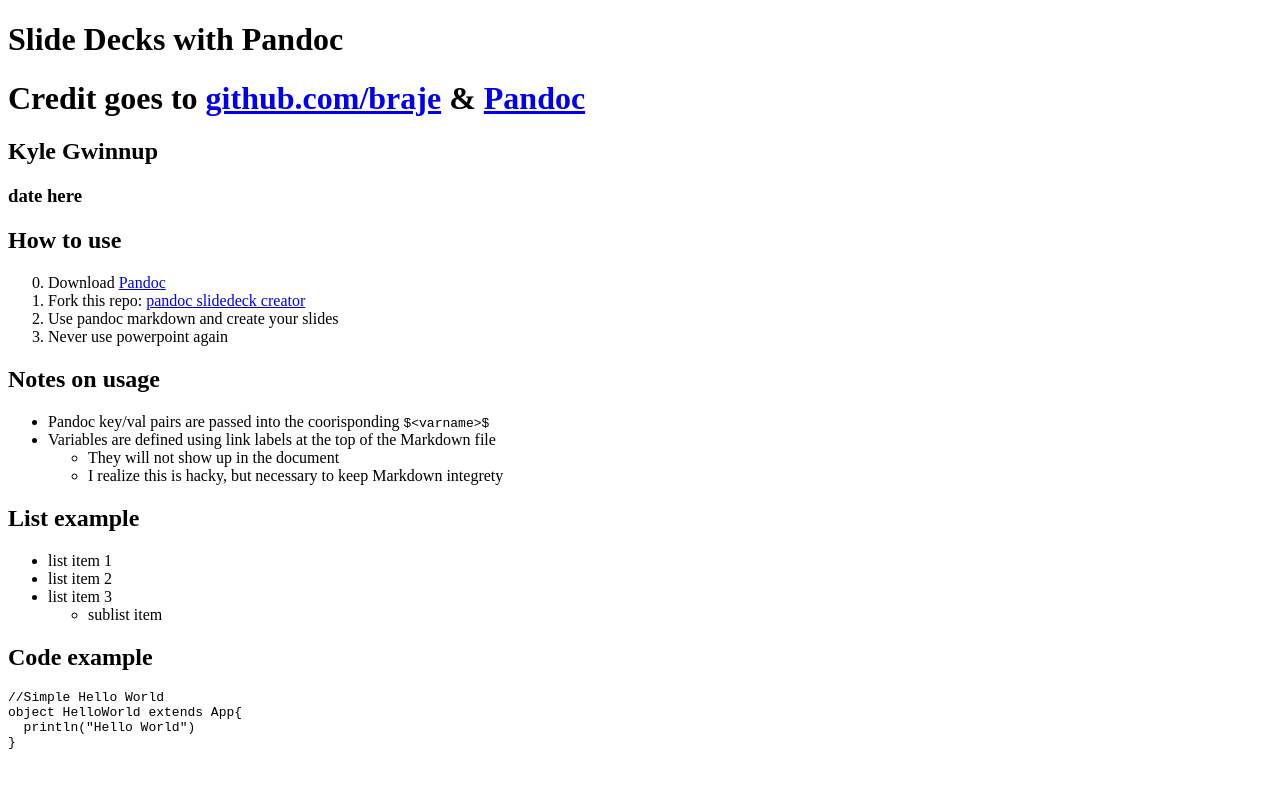
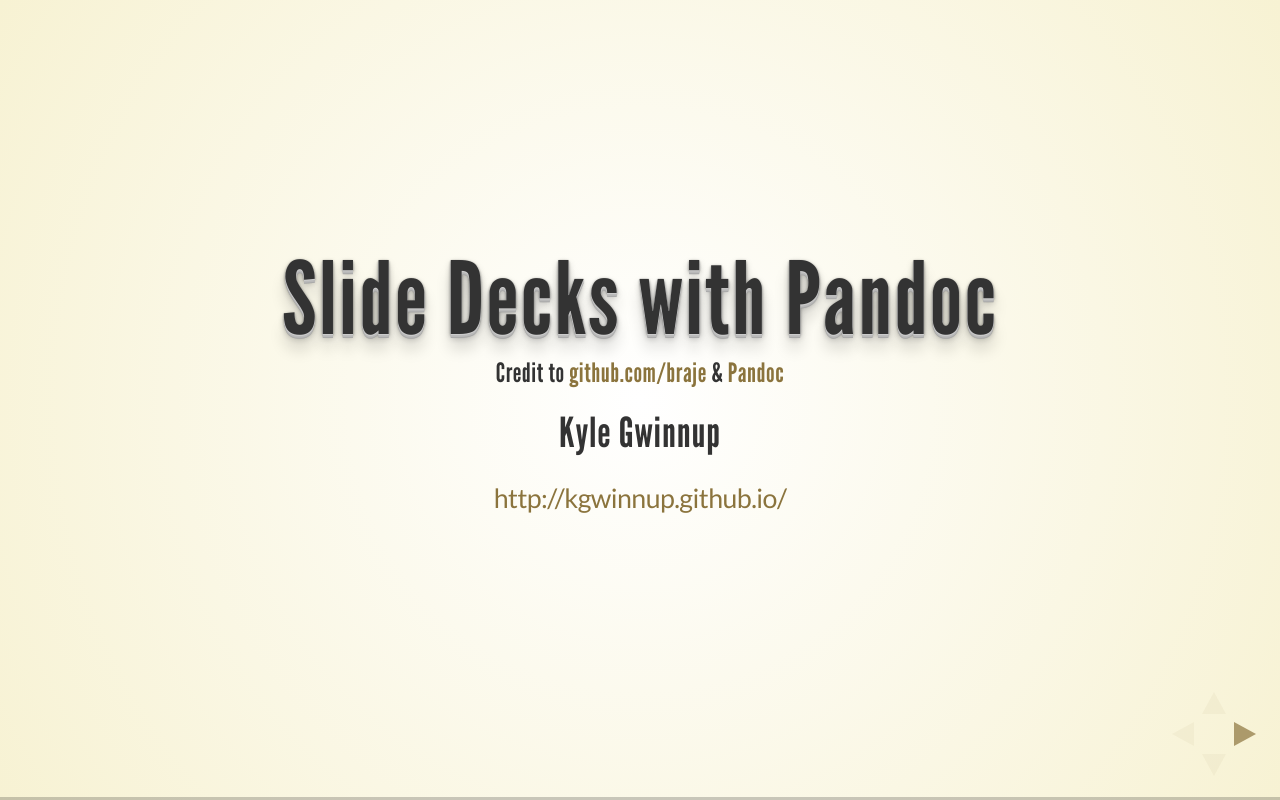
Before and after one commit to grantwhitaker06/pandoc-slide-deck, a plain HTML site: page index.html in a window 1280 px wide. Drawn offline with Linux system fonts and the light colour scheme.

```diff
--- a/index.html
+++ b/index.html
@@ -1,20 +1,40 @@
-<!DOCTYPE html PUBLIC "-//W3C//DTD XHTML 1.0 Transitional//EN" "http://www.w3.org/TR/xhtml1/DTD/xhtml1-transitional.dtd">
-<html xmlns="http://www.w3.org/1999/xhtml">
+<!doctype html>
+<html lang="en">
 <head>
-  <meta http-equiv="Content-Type" content="text/html; charset=utf-8" />
-  <meta http-equiv="Content-Style-Type" content="text/css" />
-  <meta name="generator" content="pandoc" />
-  <meta name="author" content="Kyle Gwinnup" />
-  <title>Slide Decks with Pandoc</title>
-  <style type="text/css">code{white-space: pre;}</style>
+    <meta charset="utf-8">
+    <title>Slide Decks with Pandoc</title>
+
+    <meta name="description" content="Describe Me">
+    <meta name="author" content="Kyle Gwinnup">
+    <meta name="viewport" content="width=device-width, initial-scale=1.0, maximum-scale=1.0, user-scalable=no">
+
+    <link rel="stylesheet" href="reveal.js/css/reveal.min.css">
+    <link rel="stylesheet" href="reveal.js/css/theme/gwinnup.css" id="theme">
+
+    <!-- For syntax highlighting -->
+    <!-- <link rel="stylesheet" href="highlight/styles/pojoaque.css"> -->
+    <link rel="stylesheet" href="highlight/styles/zenburn.css">
+
+    <!-- If the query includes 'print-pdf', use the PDF print sheet -->
+    <script>
+      document.write( '<link rel="stylesheet" href="reveal.js/css/print/' + ( window.location.search.match( /print-pdf/gi ) ? 'pdf' : 'paper' ) + '.css" type="text/css" media="print">' );
+    </script>
 </head>
 <body>
-<div id="header">
-<h1 class="title">Slide Decks with Pandoc</h1>
-<h1 class="subtitle">Credit goes to <a href='https://github.com/braje'>github.com/braje</a> & <a href='http://johnmacfarlane.net/pandoc/'>Pandoc</a></h1>
-<h2 class="author">Kyle Gwinnup</h2>
-<h3 class="date">date here</h3>
-</div>
+
+  <div class="reveal">
+    <div class="slides">
+
+      <section>
+        <header>
+          <h1>Slide Decks with Pandoc</h1>
+          <h5>Credit to <a href='https://github.com/braje'>github.com/braje</a> & <a href='http://johnmacfarlane.net/pandoc/'>Pandoc</a></h5>
+        </header>
+        <h3 style='padding: 20px;'>Kyle Gwinnup</h3>
+	<footer>
+	  <a href='http://kgwinnup.github.io'>http://kgwinnup.github.io/</a>
+	</footer>
+      </section>
 <section id="how-to-use" class="slide level1">
 <h1>How to use</h1>
 <ol start="0" type="1">
@@ -56,5 +76,49 @@ object HelloWorld extends App{
 }</code></pre>
 </section>
 </section>
+    </div> <!-- end of reveal -->
+  </div>
+
+    <script src="reveal.js/lib/js/head.min.js"></script>
+    <script src="reveal.js/js/reveal.min.js"></script>
+    <script>
+      // Full list of configuration options available here:
+      // https://github.com/hakimel/reveal.js#configuration
+      Reveal.initialize({
+        controls: true,
+        progress: true,
+        history: true,
+        center: true,
+        rollingLinks: false,
+        theme: Reveal.getQueryHash().theme, // available themes are in /css/theme
+        transition: Reveal.getQueryHash().transition || 'zoom', // default/cube/page/concave/zoom/linear/fade/none
+
+        // The "normal" size of the presentation, aspect ratio will be preserved
+        // when the presentation is scaled to fit different resolutions. Can be
+        // specified using percentage units.
+        // width: 1920, //1280,
+        // height: 1080, //1024,
+        width: 1280,
+        height: 1024,
+
+        // Factor of the display size that should remain empty around the content
+        margin: 0.05,
+
+        // Bounds for smallest/largest possible scale to apply to content
+        minScale: 0.5,
+        maxScale: 2.0,
+
+        // Optional libraries used to extend on reveal.js
+        dependencies: [
+          { src: 'reveal.js/js/classList.js', condition: function() { return !document.body.classList; } },
+          { src: 'highlight/highlight.pack.js', async: true, callback: function() { hljs.initHighlightingOnLoad(); } },
+//          { src: 'reveal.js/plugin/zoom-js/zoom.js', async: true, condition: function() { return !!document.body.classList; } },
+          { src: 'reveal.js/plugin/markdown/showdown.js', condition: function() { return !!document.querySelector( '[data-markdown]' ); } },
+//          { src: 'reveal.js/plugin/notes/notes.js', async: true, condition: function() { return !!document.body.classList; } }
+        ]});
+    </script>
+    <script>
+//      ("section").attr('data-background','img/haskell3.jpg');
+    </script>
 </body>
 </html>
```
Also changed, not shown: 3 other files.
